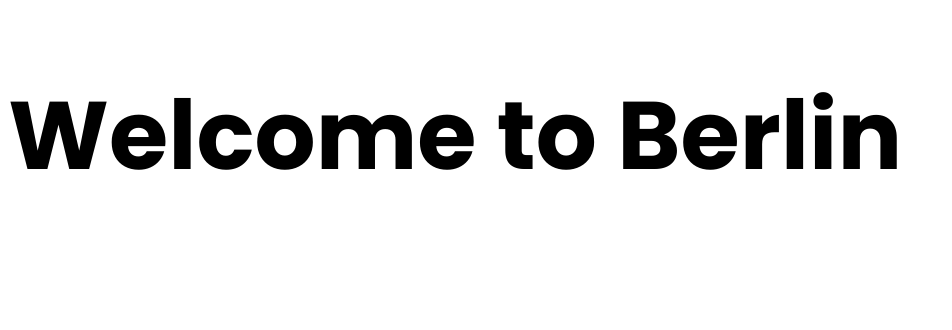
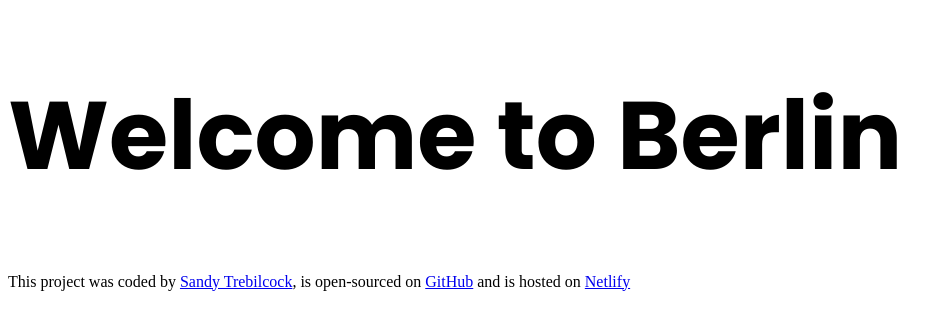
Before and after one commit to SandyTC/travel-project, a plain HTML site: page index.html in a window 1280 px wide. Shown: the whole page, without its empty margins (0-952 px from the left). Drawn offline with Linux system fonts and the light colour scheme.

Commit message:
Added links to Github repository

```diff
--- a/index.html
+++ b/index.html
@@ -15,5 +15,14 @@
   </head>
   <body>
     <h1>Welcome to Berlin</h1>
+    <footer>
+      This project was coded by
+      <a href="https://github.com/SandyTC" target="_blank">Sandy Trebilcock</a>,
+      is open-sourced on
+      <a href="https://github.com/SandyTC/travel-project" target="_blank"
+        >GitHub</a
+      >
+      and is hosted on <a href="#" target="_blank">Netlify</a>
+    </footer>
   </body>
 </html>
```
